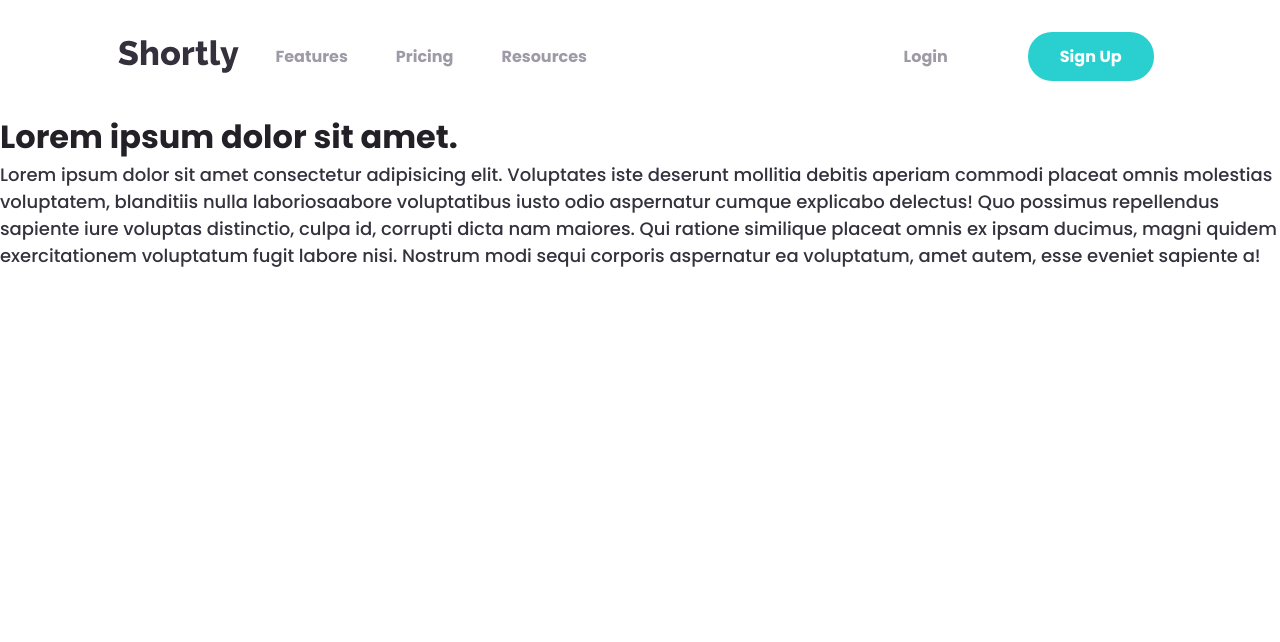
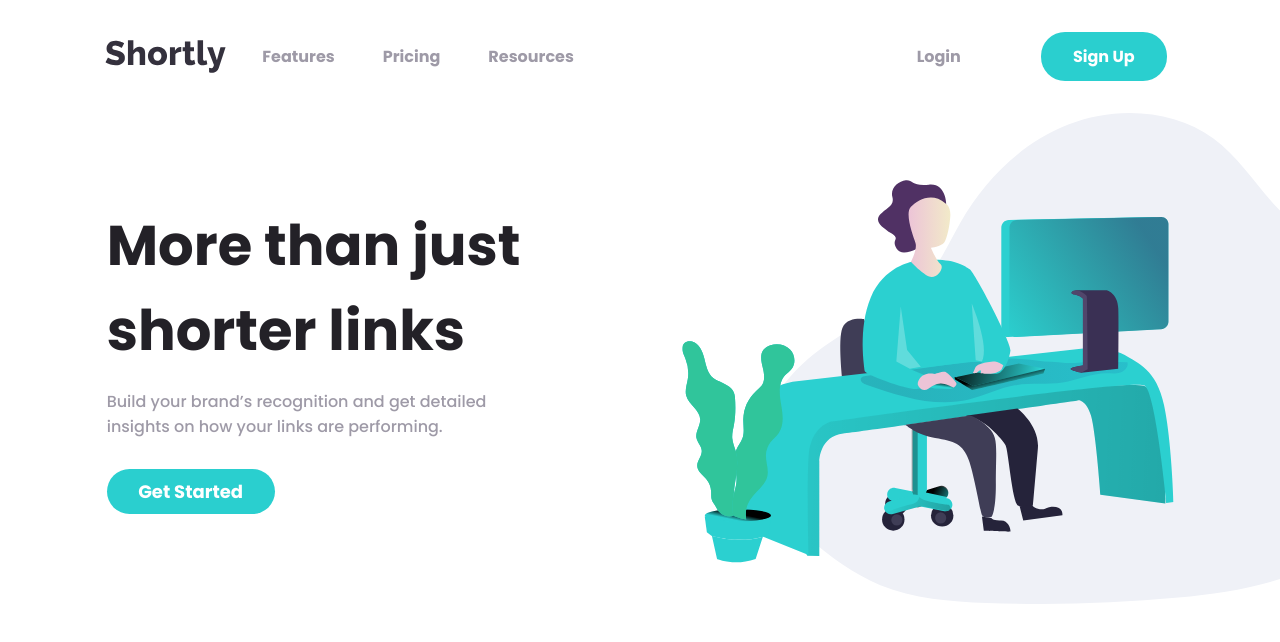
Before and after one commit to SebastianLaka/URL-shortening-API-landing-page, a Vue app: page / in a window 1280 px wide. Shown: the top 642 px of the page. Built offline with nearby package versions, Linux system fonts and the light colour scheme.

Commit message:
Created header component to next section in site

```diff
--- a/src/components/Header/HeaderMain.vue
+++ b/src/components/Header/HeaderMain.vue
@@ -1,6 +1,107 @@
-<script setup lang="ts"></script>
+<script setup lang="ts">
+import HeaderImage from '../ReuseableComponents/Image.vue'
+import HeaderIllustration from '../../assets/images/illustration-working.svg'
+import HeaderButton from '../ReuseableComponents/Button.vue'
+</script>
 <template>
+  <section class="header-section">
+    <HeaderImage
+      :src="HeaderIllustration"
+      alt="Image with worker sitting before computer"
+      class="header-image"
+    />
+    <div class="header-content">
+      <h1 class="header-content__header">More than just shorter links</h1>
+      <p class="header-content__description">
+        Build your brand’s recognition and get detailed insights on how your links are performing.
+      </p>
+      <HeaderButton class="header-content__cta">Get Started</HeaderButton>
+    </div>
+  </section>
+</template>
+<style lang="scss" scoped>
+@use 'sass:map';
+@use '../../assets/scss/colors.scss' as *;
+@use '../../assets/scss/fonts.scss' as *;
+@use '../../assets/scss/mixins.scss' as *;
+@use '../../assets/scss/breakpoints.scss' as *;
+.header-section {
+  @include flex-layout($flex-direction: column);
+  @include set-gap(1em, 0);
+  padding: 0 1em;
+  overflow-x: hidden;
+  .header-image {
+    transform: translateX(15%);
+  }
+  .header-content {
+    @include flex-layout($flex-direction: column, $justify-content: center, $align-items: center);
+    @include set-gap(1em, 0);
+    text-align: center;
+    &__header {
+      font-size: 2.5rem;
+    }
+    &__description {
+      color: $gray-500;
+    }
+    &__cta {
+      @include button-styles(
+        $padding: 0.5em 1.75em,
+        $background-color: $blue-400,
+        $color: $white-0,
+        $border: none,
+        $font-weight: map.get($font-weights, 'bold'),
+        $border-radius: 1.4em
+      );
+      font-size: $primary-size;
+      margin-top: 0.75em;
+    }
+  }
+}
 
-    <h1>Lorem ipsum dolor sit amet.</h1>
-    <p>Lorem ipsum dolor sit amet consectetur adipisicing elit. Voluptates iste deserunt mollitia debitis aperiam commodi placeat omnis molestias voluptatem, blanditiis nulla laboriosaabore voluptatibus iusto odio aspernatur cumque explicabo delectus! Quo possimus repellendus sapiente iure voluptas distinctio, culpa id, corrupti dicta nam maiores. Qui ratione similique placeat omnis ex ipsam ducimus, magni quidem exercitationem voluptatum fugit labore nisi. Nostrum modi sequi corporis aspernatur ea voluptatum, amet autem, esse eveniet sapiente a!</p>
-</template>
+@media (min-width: $desktop-small) {
+  .header-section {
+    @include grid-layout($columns: 12);
+    .header-image {
+      grid-column: 6/ -1;
+      grid-row: 1/1;
+      transform: translateX(34%);
+    }
+    .header-content {
+      grid-column: 1/6;
+      text-align: left;
+      @include flex-layout($justify-content: center, $align-items: flex-start);
+      &__header {
+        font-size: 3.5rem;
+        width: 15ch;
+      }
+      &__description {
+        font-size: $basic-size;
+        width: 40ch;
+      }
+    }
+  }
+}
+@media (min-width: $desktop-wide) {
+  .header-section {
+    padding: 0;
+    .header-image {
+      grid-column: 6/-1;
+      transform: translateX(20%);
+    }
+    .header-content {
+      grid-column: 2/6;
+    }
+  }
+}
+@media (min-width: $desktop-ultra-wide) {
+  .header-section {
+    .header-image {
+      grid-column: 7/-1;
+      transform: translateX(0);
+    }
+    .header-content {
+      grid-column: 3/7;
+    }
+  }
+}
+</style>
--- a/src/components/Nav/NavMain.vue
+++ b/src/components/Nav/NavMain.vue
@@ -84,6 +84,7 @@ const navButtons = ref([
 }
 @media (min-width: $desktop-wide) {
   .navigation {
+    padding: 2em 0;
     .site-logo {
       @include grid-child(2,2);
     }
--- a/src/components/ReuseableComponents/Button.vue
+++ b/src/components/ReuseableComponents/Button.vue
@@ -1,5 +1,3 @@
-
-
 <template>
   <button>
     <slot />
--- /dev/null
+++ b/src/components/ReuseableComponents/Image.vue
@@ -0,0 +1,11 @@
+<script setup lang="ts">
+interface ImageProps {
+  src: string
+  alt: string
+}
+const props = defineProps<ImageProps>()
+</script>
+
+<template>
+  <img :src="src" :alt="alt"/>
+</template>
--- a/src/components/ReuseableComponents/Logo.vue
+++ b/src/components/ReuseableComponents/Logo.vue
@@ -1,7 +1,7 @@
 <script setup lang="ts">
 interface LogoProps {
   src: string
-  alt: string
+  alt?: string
 }
 const props = defineProps<LogoProps>()
 </script>
```
